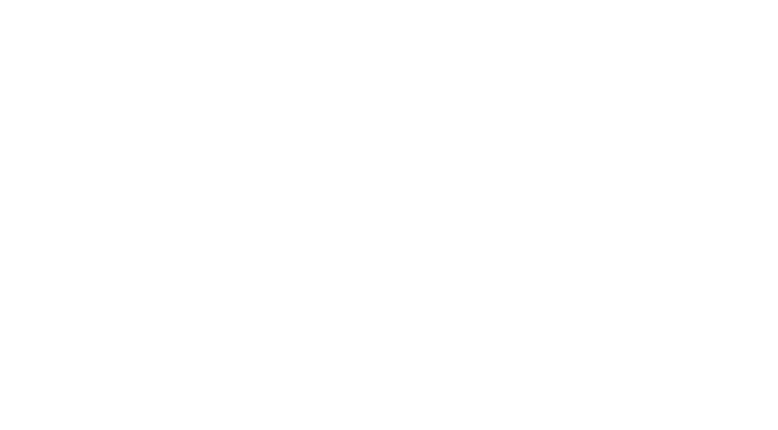
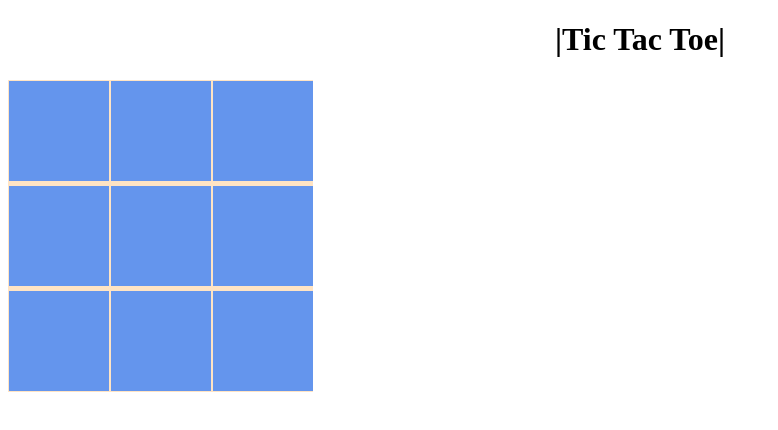
Before and after one commit to wakywayne/Tic-TAc-Toe-Attempt-2, a plain HTML site: page index.html in a window 1280 px wide. Shown: the whole page, without its empty margins (0-778 px from the left). Drawn offline with Linux system fonts and the light colour scheme.

Commit message:
MOst Styling is done besides centering

```diff
--- a/index.html
+++ b/index.html
@@ -0,0 +1,31 @@
+<!DOCTYPE html>
+<html lang="en">
+<head>
+    <meta charset="UTF-8">
+    <meta name="viewport" content="width=device-width, initial-scale=1.0">
+    <title>Document</title>
+    <link rel="stylesheet" href="style.css">
+    <h1 style="text-align: center;" style="font-family: monosspace;">|Tic Tac Toe|</h1>
+</head>
+<body>
+<div class="board">
+    <div class="top-row">
+        <div class="top-left"></div>
+        <div class="top-middle"></div>
+        <div class="top-left"></div>
+    </div>
+    <div class="middle-row">
+        <div class="middle-left"></div>
+        <div class="middle-middle"></div>
+        <div class="middle-right"></div>
+    </div>
+    <div class="bottom-row">
+        <div class="bottom-left"></div>
+        <div class="bottom-middle"></div>
+        <div class="bottom-right"></div>
+    </div>
+</div>
+
+<script src="app.js"></script>
+</body>
+</html>
--- a/style.css
+++ b/style.css
@@ -1,12 +1,23 @@
 .board{
     background-color: bisque;
-    height: 305px;
+    height: 312px;
     width: 305px;
-
+    border: 1px cornflowerblue;
 }
 .top-row, .middle-row, .bottom-row{
-    height: 102px;
-    width: 304px;
+    height: 105px;
+    width: 306px;
 
 
 }
+.top-left, .top-middle, .top-right , .middle-left, .middle-middle, .middle-right,
+.bottom-left, .bottom-middle, .bottom-right{
+    height: 100px;
+    width: 100px;
+    float: left;
+    margin: 1px;
+
+    background-color: cornflowerblue;
+    opacity: 100%;
+
+}
```
